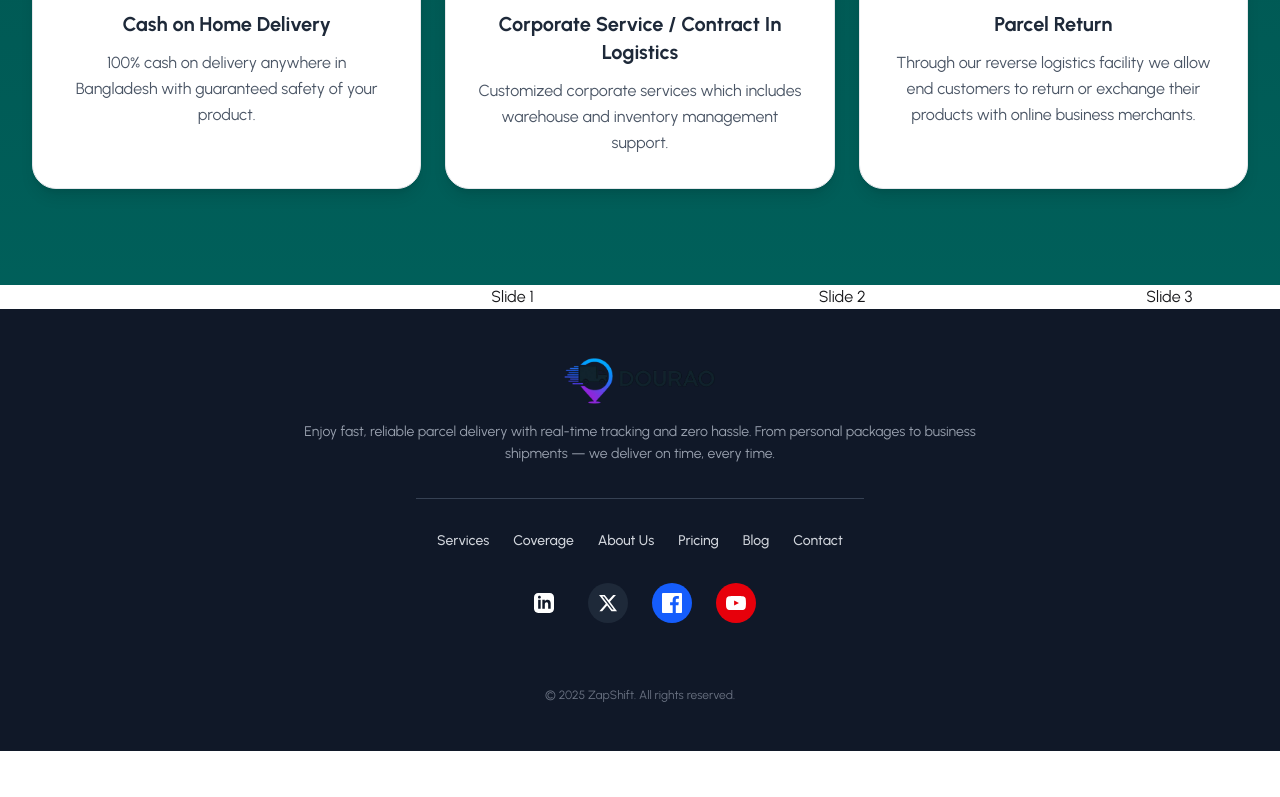
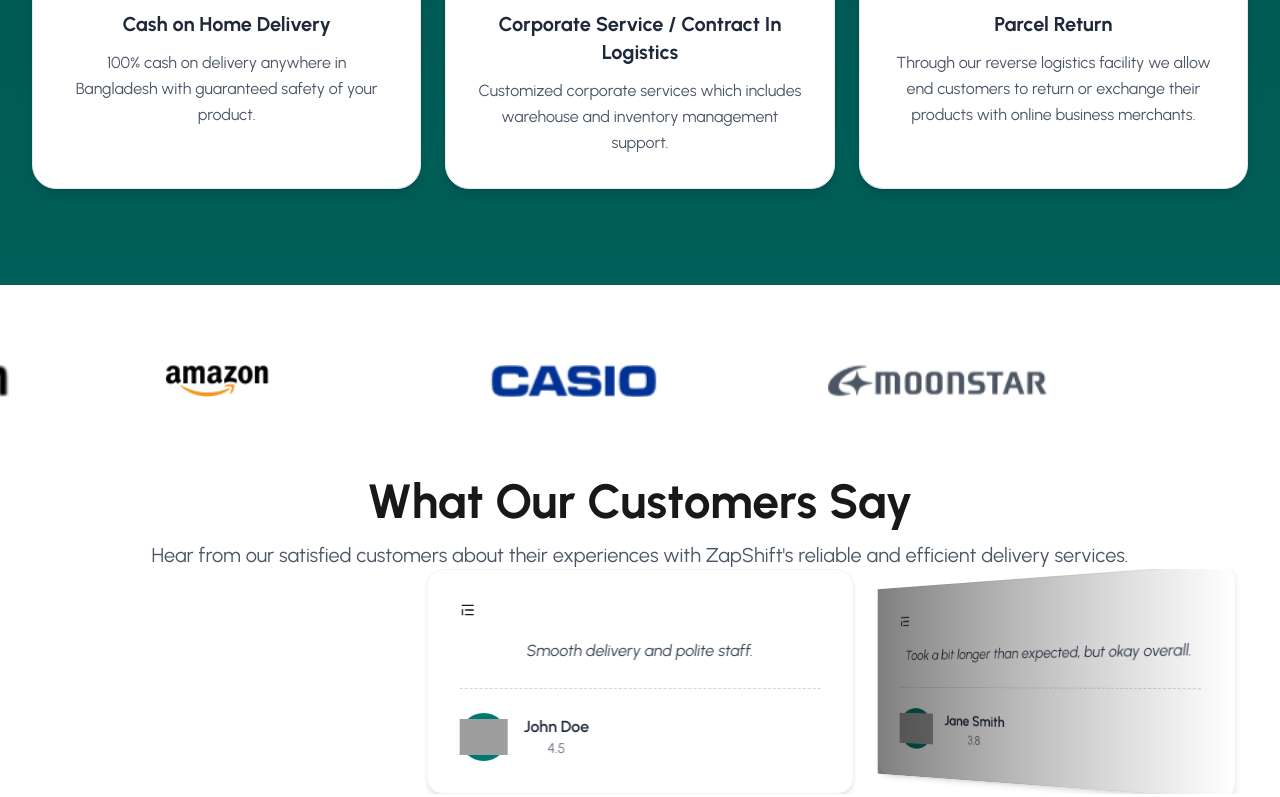
Before and after one commit to lizansarkar/dourao-client-repository, a React (Vite) app: page / in a window 1280 px wide. Shown: the part 2000-2797 px from the top of the page. Before the commit the page ends 2751 px from the top, so only its background shows below. Built offline with nearby package versions, Linux system fonts and the light colour scheme; grey boxes are pictures that could not be loaded.

Commit message:
review component slider added

```diff
--- /dev/null
+++ b/public/reviews.json
@@ -0,0 +1,98 @@
+[
+  {
+    "id": "5f47ac10b4f1c03e8c123456",
+    "user_email": "john.doe@example.com",
+    "userName": "John Doe",
+    "delivery_email": "delivery1@example.com",
+    "ratings": 4.5,
+    "review": "Smooth delivery and polite staff.",
+    "parcel_id": "5f47ac10b4f1c03e8c654321",
+    "pick_up_email": "pickup1@example.com",
+    "user_photoURL": "https://randomuser.me/api/portraits/men/10.jpg",
+    "date": "2024-05-08T14:30:00.000Z"
+  },
+  {
+    "id": "5f47ac10b4f1c03e8c234567",
+    "user_email": "jane.smith@example.com",
+    "userName": "Jane Smith",
+    "delivery_email": "delivery2@example.com",
+    "ratings": 3.8,
+    "review": "Took a bit longer than expected, but okay overall.",
+    "parcel_id": "5f47ac10b4f1c03e8c765432",
+    "pick_up_email": "pickup2@example.com",
+    "user_photoURL": "https://randomuser.me/api/portraits/women/25.jpg",
+    "date": "2024-06-10T10:15:00.000Z"
+  },
+  {
+    "id": "5f47ac10b4f1c03e8c345678",
+    "user_email": "alex.brown@example.com",
+    "userName": "Alex Brown",
+    "delivery_email": "delivery3@example.com",
+    "ratings": 5.0,
+    "review": "Excellent service! Fast and secure.",
+    "parcel_id": "5f47ac10b4f1c03e8c876543",
+    "pick_up_email": "pickup3@example.com",
+    "user_photoURL": "https://randomuser.me/api/portraits/men/34.jpg",
+    "date": "2024-07-01T08:50:00.000Z"
+  },
+  {
+    "id": "5f47ac10b4f1c03e8c456789",
+    "user_email": "lisa.white@example.com",
+    "userName": "Lisa White",
+    "delivery_email": "delivery4@example.com",
+    "ratings": 4.2,
+    "review": "Very responsive and professional.",
+    "parcel_id": "5f47ac10b4f1c03e8c987654",
+    "pick_up_email": "pickup4@example.com",
+    "user_photoURL": "https://randomuser.me/api/portraits/women/12.jpg",
+    "date": "2024-07-15T09:10:00.000Z"
+  },
+  {
+    "id": "5f47ac10b4f1c03e8c567890",
+    "user_email": "david.lee@example.com",
+    "userName": "David Lee",
+    "delivery_email": "delivery5@example.com",
+    "ratings": 2.9,
+    "review": "Late delivery and no updates. Disappointed.",
+    "parcel_id": "5f47ac10b4f1c03e8c098765",
+    "pick_up_email": "pickup5@example.com",
+    "user_photoURL": "https://randomuser.me/api/portraits/men/19.jpg",
+    "date": "2024-08-02T16:45:00.000Z"
+  },
+  {
+    "id": "5f47ac10b4f1c03e8c678901",
+    "user_email": "nina.khan@example.com",
+    "userName": "Nina Khan",
+    "delivery_email": "delivery6@example.com",
+    "ratings": 4.9,
+    "review": "Superb experience! Highly recommended.",
+    "parcel_id": "5f47ac10b4f1c03e8c109876",
+    "pick_up_email": "pickup6@example.com",
+    "user_photoURL": "https://randomuser.me/api/portraits/women/8.jpg",
+    "date": "2024-08-10T12:00:00.000Z"
+  },
+  {
+    "id": "5f47ac10b4f1c03e8c789012",
+    "user_email": "michael.jordan@example.com",
+    "userName": "Michael Jordan",
+    "delivery_email": "delivery7@example.com",
+    "ratings": 3.3,
+    "review": "Decent service but packaging could be better.",
+    "parcel_id": "5f47ac10b4f1c03e8c210987",
+    "pick_up_email": "pickup7@example.com",
+    "user_photoURL": "https://randomuser.me/api/portraits/men/22.jpg",
+    "date": "2024-08-14T18:20:00.000Z"
+  },
+  {
+    "id": "5f47ac10b4f1c03e8c890123",
+    "user_email": "emma.watson@example.com",
+    "userName": "Emma Watson",
+    "delivery_email": "delivery8@example.com",
+    "ratings": 4.7,
+    "review": "Fast, safe, and friendly delivery service.",
+    "parcel_id": "5f47ac10b4f1c03e8c321098",
+    "pick_up_email": "pickup8@example.com",
+    "user_photoURL": "https://randomuser.me/api/portraits/women/5.jpg",
+    "date": "2024-08-20T07:30:00.000Z"
+  }
+]
--- a/src/pages/home/Brands.jsx
+++ b/src/pages/home/Brands.jsx
@@ -2,23 +2,42 @@
 import "swiper/css";
 import { Swiper, SwiperSlide } from "swiper/react";
 
+import amazon_vector from "../../assets/brands/amazon_vector.png";
+import amazon from "../../assets/brands/amazon.png";
+import casio from "../../assets/brands/casio.png";
+import moonstar from "../../assets/brands/moonstar.png";
+import randstad from "../../assets/brands/randstad.png";
+import star from "../../assets/brands/star.png";
+import start_people from "../../assets/brands/start_people.png";
+import { Autoplay } from "swiper/modules";
+
 export default function Brands() {
+  const brandLogos = [
+    amazon_vector,
+    amazon,
+    casio,
+    moonstar,
+    randstad,
+    star,
+    start_people,
+  ];
   return (
     <Swiper
       slidesPerView={4}
+      loop={true}
+      autoplay={{ delay: 1500, disableOnInteraction: false }}
+      modules={[Autoplay]}
       centeredSlides={true}
       spaceBetween={30}
       grabCursor={true}
+      className="container my-16 md:my-20"
     >
-      <SwiperSlide>Slide 1</SwiperSlide>
-      <SwiperSlide>Slide 2</SwiperSlide>
-      <SwiperSlide>Slide 3</SwiperSlide>
-      <SwiperSlide>Slide 4</SwiperSlide>
-      <SwiperSlide>Slide 5</SwiperSlide>
-      <SwiperSlide>Slide 6</SwiperSlide>
-      <SwiperSlide>Slide 7</SwiperSlide>
-      <SwiperSlide>Slide 8</SwiperSlide>
-      <SwiperSlide>Slide 9</SwiperSlide>
+
+        {brandLogos.map((logo, index) => (
+          <SwiperSlide key={index} className="flex justify-center items-center">
+            <img src={logo} alt={`Brand ${index + 1}`} className="h-8 object-contain" />
+          </SwiperSlide>
+        ))}
     </Swiper>
   );
 }
--- a/src/pages/home/Home.jsx
+++ b/src/pages/home/Home.jsx
@@ -4,6 +4,9 @@
 import MainService from './MainService';
 import { useLoaderData } from 'react-router';
 import Brands from './Brands';
+import Reviews from './Reviews';
+
+const reviewPromise = fetch('/reviews.json').then(res => res.json());
 
 export default function Home() {
   const { howWork, mainService } = useLoaderData();
@@ -13,6 +16,7 @@
         <HowWork data={howWork}></HowWork>
         <MainService data={mainService}></MainService>
         <Brands></Brands>
+        <Reviews reviewPromise={reviewPromise}></Reviews>
     </div>
   )
 }
--- a/src/pages/home/HowWork.jsx
+++ b/src/pages/home/HowWork.jsx
@@ -25,7 +25,7 @@
 
 export default function HowWork({ data }) {
   const works = data;
-  console.log(works);
+//   console.log(works);
   const controls = useAnimation();
   const ref = useRef(null);
   const inView = useInView(ref, { once: true, margin: "-100px" });
--- /dev/null
+++ b/src/pages/home/ReviewCard.jsx
@@ -0,0 +1,36 @@
+import React from "react";
+import { RiQuoteText } from "react-icons/ri";
+
+export default function ReviewCard({ review }) {
+    const { userName, review: reviewText,  user_photoURL: userImg, ratings } = review;
+  return (
+    <div className="bg-white rounded-2xl p-6 md:p-8 shadow-md hover:shadow-lg transition-shadow border border-gray-100">
+      {/* কোট আইকন */}
+      <div className="mb-5">
+        <RiQuoteText></RiQuoteText>
+      </div>
+
+      {/* কোট টেক্সট */}
+      <p className="text-gray-700 text-sm md:text-base leading-relaxed mb-6 italic">
+        {reviewText}
+      </p>
+
+      {/* ডটেড লাইন */}
+      <div className="border-t border-dashed border-gray-300 mb-6"></div>
+
+      {/* প্রোফাইল */}
+      <div className="flex items-center gap-4">
+        {/* সার্কেল */}
+        <div className="w-12 h-12 bg-teal-700 rounded-full flex items-center justify-center text-white font-bold text-lg">
+          <img src={userImg} alt="" />
+        </div>
+
+        {/* নাম + পজিশন */}
+        <div>
+          <h3 className="font-semibold text-gray-800 text-base">{userName}</h3>
+          <p className="text-sm text-gray-500">{ratings}</p>
+        </div>
+      </div>
+    </div>
+  );
+}
--- /dev/null
+++ b/src/pages/home/Reviews.jsx
@@ -0,0 +1,45 @@
+import React, { use } from "react";
+import { EffectCoverflow, Pagination } from "swiper/modules";
+import { Swiper, SwiperSlide } from "swiper/react";
+import ReviewCard from "./ReviewCard";
+
+export default function Reviews({ reviewPromise }) {
+  const reviews = use(reviewPromise);
+  console.log(reviews);
+  return (
+    <div>
+      <div className="text-center mb-12">
+        <h2 className="text-heading">What Our Customers Say</h2>
+        <p className="text-sub">
+          Hear from our satisfied customers about their experiences with
+          ZapShift's reliable and efficient delivery services.
+        </p>
+
+        <>
+          <Swiper
+            effect={"coverflow"}
+            grabCursor={true}
+            centeredSlides={true}
+            slidesPerView={3}
+            coverflowEffect={{
+              rotate: 50,
+              stretch: 0,
+              depth: 100,
+              modifier: 1,
+              slideShadows: true,
+            }}
+            pagination={true}
+            modules={[EffectCoverflow, Pagination]}
+            className="mySwiper"
+          >
+            {reviews.map((review) => (
+              <SwiperSlide key={review.id}>
+                <ReviewCard review={review}></ReviewCard>
+              </SwiperSlide>
+            ))}
+          </Swiper>
+        </>
+      </div>
+    </div>
+  );
+}
```
